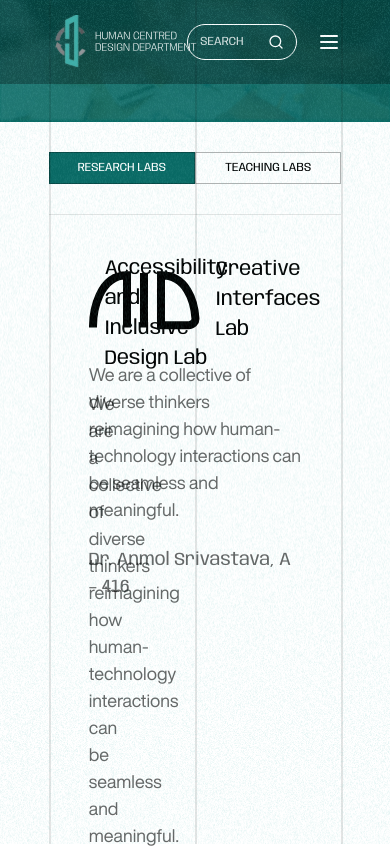
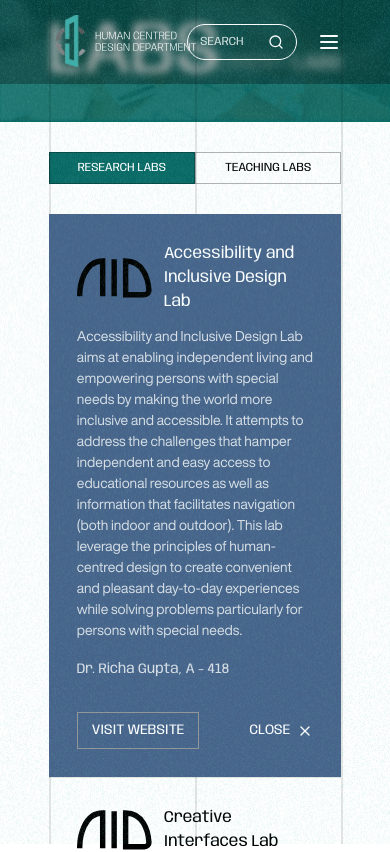
Before and after one commit to CosecSecCot/IIITD-HCD-Frontend, a React (Vite) app: page /research in a window 390 px wide. Shown: the top 852 px of the page. Built offline with nearby package versions, Linux system fonts and the light colour scheme.

Commit message:
responsive research page

```diff
--- a/src/pages/Research/index.jsx
+++ b/src/pages/Research/index.jsx
@@ -87,7 +87,14 @@
       <div className="texture-overlay" />
       <Navbar />
       <GridLines count={isSmallScreen ? 3 : 4} />
-      <section role="banner" className="bg-brand-accent2">
+      <section role="banner" className="relative bg-brand-accent2">
+        <p className="absolute top-[40%] right-[12.5vw] text-[20px] text-white">
+          <span className="opacity-50">RESEARCH /</span>
+          <span> LABS</span>
+        </p>
+        <h1 className="absolute bottom-4 left-[12.5vw] text-[72px] text-white">
+          {activeTab == "research" ? "RESEARCH LABS" : "TEACHING LABS"}
+        </h1>
         <img
           src="/main-banner-back.png"
           alt="banner"
@@ -98,7 +105,7 @@
         <ControlPanel activeTab={activeTab} setActiveTab={setActiveTab} />
         <section className="grid grid-cols-1 lg:grid-cols-3 divide-y divide-black/10 mt-[30px]">
           {dummyLabs.map((lab, idx) => (
-            <LabCard key={idx} lab={lab} expanded={lab.id == 4} />
+            <LabCard key={idx} lab={lab} expanded={lab.id == 1} />
           ))}
         </section>
       </main>
@@ -143,48 +150,58 @@
 function LabCard({ lab, expanded }) {
   return (
     <div
-      className={`w-full flex flex-col justify-between gap-[48px] p-[40px] ${expanded ? "z-[9999] col-span-2 row-span-2 bg-[#47638A] text-white" : ""}`}
+      className={`w-full flex flex-col justify-between gap-[32px] lg:gap-[48px] p-[28px] lg:p-[40px] ${expanded ? "z-[9999] lg:col-span-2 lg:row-span-2 bg-[#47638A] text-white" : ""}`}
     >
-      <div className="flex flex-col gap-[24px]">
-        <div className="flex flex-col gap-[16px]">
-          <div className="flex items-center gap-[16px]">
-            <img src={lab.logo} alt="aid-lab" />
+      <div className="flex flex-col gap-[18px] lg:gap-[24px]">
+        <div className="flex flex-col gap-[12px] lg:gap-[16px]">
+          <div className="flex items-center gap-[12px] lg:gap-[16px]">
+            <img
+              className="h-[40px] lg:h-auto w-auto"
+              src={lab.logo}
+              alt={lab.title + " logo"}
+            />
             {expanded ? (
-              <h3 className="text-[32px] font-medium">{lab.title}</h3>
+              <h3 className="text-[16px] lg:text-[32px] font-medium">
+                {lab.title}
+              </h3>
             ) : (
-              <h3 className="text-[20px] font-medium">{lab.title}</h3>
+              <h3 className="text-[16px] lg:text-[20px] font-medium">
+                {lab.title}
+              </h3>
             )}
           </div>
           {expanded ? (
-            <p className="font-helvetica_now_display text-[24px] opacity-80">
+            <p className="font-helvetica_now_display text-[14px] lg:text-[24px] opacity-80">
               {lab.full}
             </p>
           ) : (
-            <p className="font-helvetica_now_display text-[18px] opacity-60">
+            <p className="font-helvetica_now_display text-[14px] lg:text-[18px] opacity-60">
               {lab.short}
             </p>
           )}
         </div>
         {expanded ? (
-          <p className="text-[24px] font-medium opacity-80">{lab.lead}</p>
+          <p className="text-[14px] lg:text-[24px] font-medium opacity-80">
+            {lab.lead}
+          </p>
         ) : (
-          <p className="text-[18px] opacity-60">{lab.lead}</p>
+          <p className="text-[14px] lg:text-[18px] opacity-60">{lab.lead}</p>
         )}
       </div>
-      <div className="flex justify-between flex-row-reverse w-full">
+      <div className="flex justify-between flex-row-reverse flex-wrap w-full">
         {expanded ? (
-          <button className="flex items-center text-[20px] gap-[0.5em]">
+          <button className="flex items-center text-[14px] lg:text-[20px] gap-[0.5em]">
             <span>CLOSE</span>
             <X className="w-[16px] h-[16px]" />
           </button>
         ) : (
-          <button className="flex items-center text-[18px] gap-[0.5em]">
+          <button className="flex items-center text-[14px] lg:text-[18px] gap-[0.5em]">
             <span>VIEW DETAILS</span>
             <ArrowRight className="w-[16px] h-[16px]" />
           </button>
         )}
         {expanded ? (
-          <button className="text-[20px] px-[2em] py-[0.5em] border border-brand-gray1">
+          <button className="text-[14px] lg:text-[20px] px-[1em] lg:px-[2em] py-[0.5em] border border-brand-gray1">
             VISIT WEBSITE
           </button>
         ) : (
```
